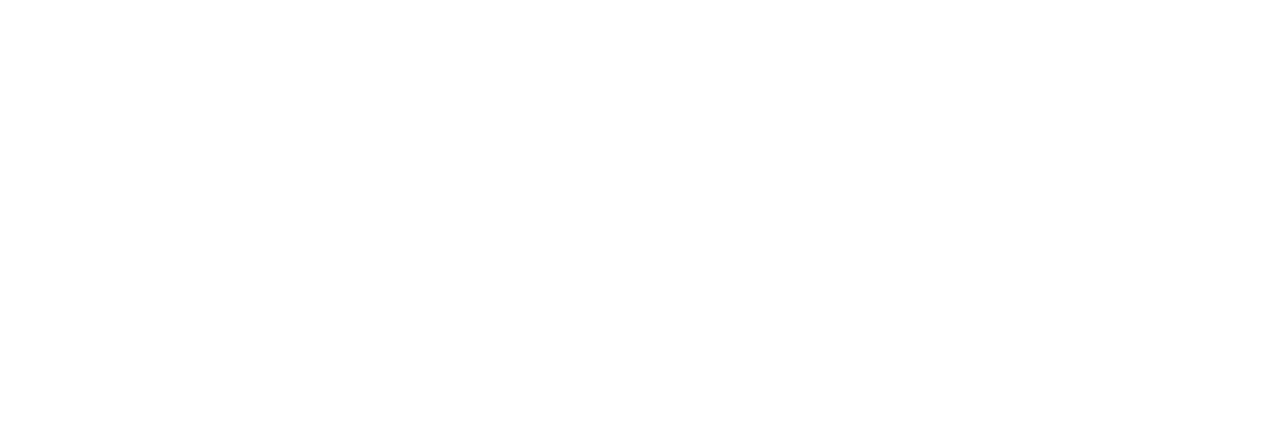
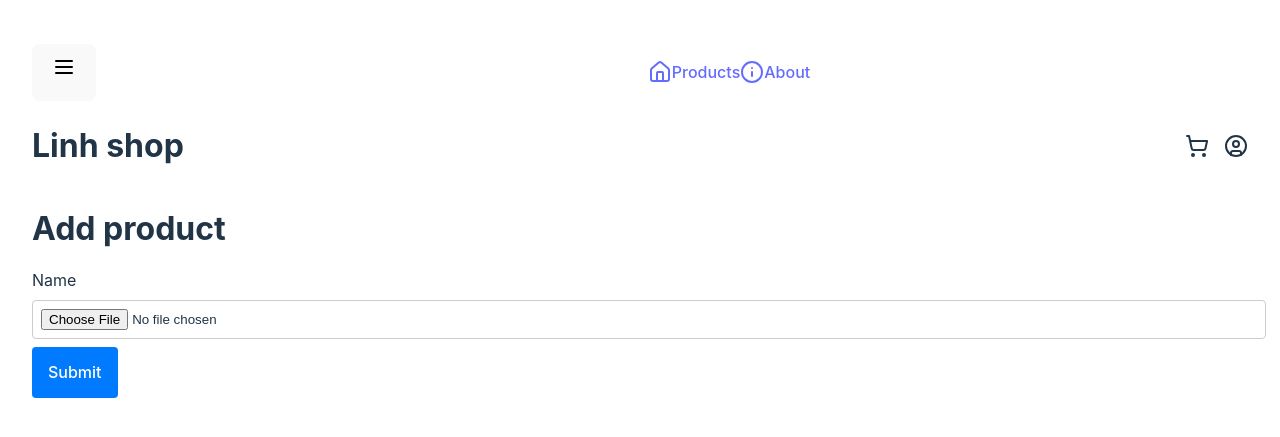
Before and after one commit to dieulinh/shops-fe, a React (Vite) app: page /products/1/upload in a window 1280 px wide. Before the commit this address had no page. Shown: the part 179-616 px from the top of the page. Built offline with nearby package versions, Linux system fonts and the light colour scheme.

Commit message:
upload product photo page

```diff
--- a/src/App.css
+++ b/src/App.css
@@ -1,7 +1,7 @@
 
 #root {
   max-width: 1280px;
-  margin: 0 auto;
+  margin: 0;
   padding: 2rem;
   width: 100vw;
 }
@@ -27,7 +27,18 @@
 .logo.react:hover {
   filter: drop-shadow(0 0 2em #61dafbaa);
 }
-
+.user-nav {
+  display: grid;
+  grid-template-columns: 1fr 1fr;
+  grid-gap: 15px;
+  justify-content: space-between;
+}
+.add-to-cart {
+  background: #e6d815;
+}
+.buy-now {
+  background: #ffa41c;
+}
 @keyframes logo-spin {
   from {
     transform: rotate(0deg);
--- a/src/App.jsx
+++ b/src/App.jsx
@@ -7,6 +7,7 @@
 import Layout from "@/layout/Layout.jsx";
 import ProductForm from "@/components/products/ProductForm.jsx";
 import ProductDetails from "@/components/products/ProductDetails.jsx";
+import ProductPhotoForm from "@/components/products/ProductPhotoForm.jsx";
 
 const Home = () => <h1>Home Page</h1>;
 const About = () => <h1>About Page</h1>;
@@ -20,6 +21,7 @@
           <Route path="/about" element={<About />} />
           <Route path={"/products"} element={<Products />} />
           <Route path={"/products/:id"} element={<ProductDetails />} />
+          <Route path={"/products/:id/upload"} element={<ProductPhotoForm />} />
           <Route path={"/products/add"} element={<ProductForm />} />
         </Route>
         {/*<Route path="/login" element={<Login />} />*/}
--- a/src/common.css
+++ b/src/common.css
@@ -11,10 +11,16 @@
 .container {
     max-width: 1280px;
     margin: 0 auto;
-    padding: 2rem;
+
     display: flex;
     flex-direction: column;
     width: 100%;
+}
+button {
+    line-height: 35px;
+}
+.form-actions > button {
+    margin: 10px 10px;
 }
 .form-control {
     display: flex;
--- a/src/components/products/ProductDetails.jsx
+++ b/src/components/products/ProductDetails.jsx
@@ -2,12 +2,12 @@
 import { useLocation, useParams } from "react-router-dom";
 import {useSelector, useDispatch} from "react-redux";
 import {fetchProductAsync} from "@/features/products/productSlice.js";
+import {ShoppingCartIcon} from "lucide-react";
 
 export default function ProductDetails() {
-
   const dispatch = useDispatch()
   const location = useLocation()
-  const productId = location.state?.productId
+  const productId = location.state?.productId || useParams().id
 
   const {product, status} = useSelector((state) => state.product)
   useEffect(() => {
@@ -15,12 +15,8 @@
 
     if (productId) {
       dispatch(fetchProductAsync(productId))
-
       console.log('currentProduct', product)
     }
-
-
-
   }, [dispatch, productId])
 
   const addToCart = () => {
@@ -35,8 +31,9 @@
       <h1>Product Details</h1>
       <h2>{product.name}</h2>
       <p>{product.description}</p>
-      <div>
-        <button onClick={addToCart}>Add to Cart</button>
+      <div className={"form-actions"}>
+        <button onClick={addToCart} className={"add-to-cart"}>add to cart <ShoppingCartIcon/></button>
+        <button onClick={addToCart} className={"buy-now"}>buy now </button>
       </div>
     </div>
   )
--- /dev/null
+++ b/src/components/products/ProductPhotoForm.jsx
@@ -0,0 +1,41 @@
+// import { useSelect } from "react";
+import {useParams} from "react-router-dom";
+import {useDispatch, useSelector} from "react-redux";
+import {uploadPhotoAsync} from "@/features/products/productSlice.js";
+function ProductPhotoForm() {
+  const imageUrl = useSelector(state => state.product.image_url)
+  const error = useSelector(state => state.product.error)
+  const dispatch = useDispatch()
+  const {id} = useParams();
+  const formData = new FormData();
+
+  const handleChange = (e) => {
+    formData.append("photo[image]", e.target.files[0]);
+    formData.append("product_id", id)
+  }
+  const handleSubmit = (e) => {
+    e.preventDefault();
+    console.log('product Id',id)
+
+    dispatch(uploadPhotoAsync(formData))
+  }
+  if(error) {
+    return <div>{error}</div>
+  }
+
+  return <div className={"w-100"}>
+    <h1>Add product</h1>
+    {imageUrl && <img src={`http://localhost:3000/${imageUrl}`} alt="product" className={"w-100"} />}
+    <form className={"w-100"}>
+      <div className={"form-control"}>
+        <label htmlFor="name">Name</label>
+        <input type="file" id="name" name={"photo[image]"} accept="image/png, image/jpeg" onChange={handleChange}/>
+      </div>
+
+      <button type="submit" onClick={handleSubmit} className={"primary-button"}>Submit</button>
+    </form>
+
+  </div>
+}
+
+export default ProductPhotoForm
--- a/src/features/products/productAPI.js
+++ b/src/features/products/productAPI.js
@@ -6,3 +6,9 @@
 
   return response.data
 }
+
+export const uploadProductPhoto = async (formData) => {
+  const response = await axios.post(`/photos/upload`,formData, { headers: { "Content-Type": "multipart/form-data"} });
+  console.log(response.data)
+  return response.data
+}
--- a/src/features/products/productSlice.js
+++ b/src/features/products/productSlice.js
@@ -1,16 +1,18 @@
 
 import { createSlice, createAsyncThunk } from '@reduxjs/toolkit'
-import { fetchProduct } from './productAPI'
+import { fetchProduct, uploadProductPhoto } from './productAPI'
 const initialState = {
   product: {},
+  image_url: null,
   status: 'idle',
   error: null
 }
 export const fetchProductAsync = createAsyncThunk('product/fetchProduct', async (productId) => {
   return await fetchProduct(productId)
-
 })
-
+export const uploadPhotoAsync = createAsyncThunk('product/uploadPhoto', async (formData) => {
+  return await uploadProductPhoto(formData)
+})
 const productSlice = createSlice({
   name: 'product',
   initialState,
@@ -32,6 +34,17 @@
         state.status = 'failed'
         state.error = action.error.message;
       })
+      .addCase(uploadPhotoAsync.pending, (state) => {
+        state.status = 'loading';
+      })
+      .addCase(uploadPhotoAsync.fulfilled, (state, action) => {
+        state.status = 'succeeded'
+        state.image_url = action.payload.image_url;
+      })
+      .addCase(uploadPhotoAsync.rejected, (state, action) => {
+        state.status = 'failed'
+        state.error = action.error.message;
+      })
   }
 })
 
--- a/src/layout/Navbar.jsx
+++ b/src/layout/Navbar.jsx
@@ -1,11 +1,11 @@
-import { Bell, UserCircle } from "lucide-react";
+import { Bell, UserCircle,ShoppingCart } from "lucide-react";
 
 const Navbar = () => {
   return (
     <nav className="flex header-nav space-between">
       <h1 className="text-xl font-bold">Linh shop</h1>
-      <div className="flex space-x-4">
-        <Bell size={24} />
+      <div className="flex user-nav">
+        <ShoppingCart size={24} />
         <UserCircle size={24} />
       </div>
     </nav>
--- a/src/layout/Sidebar.jsx
+++ b/src/layout/Sidebar.jsx
@@ -1,5 +1,5 @@
 import { Link } from "react-router-dom";
-import { Home, Info, Menu } from "lucide-react";
+import { Home, Info, Menu, Store } from "lucide-react";
 import { useState } from "react";
 
 const Sidebar = () => {
@@ -11,12 +11,6 @@
         <Menu size={24} />
       </button>
       <ul className="left-menu">
-        <li>
-          <Link to="/" className="flex items-center space-x-3">
-            <Home size={24}/>
-            {isOpen && <span>Home</span>}
-          </Link>
-        </li>
         <li>
           <Link to="/products" className="flex items-center space-x-3">
             <Home size={24}/>
```
